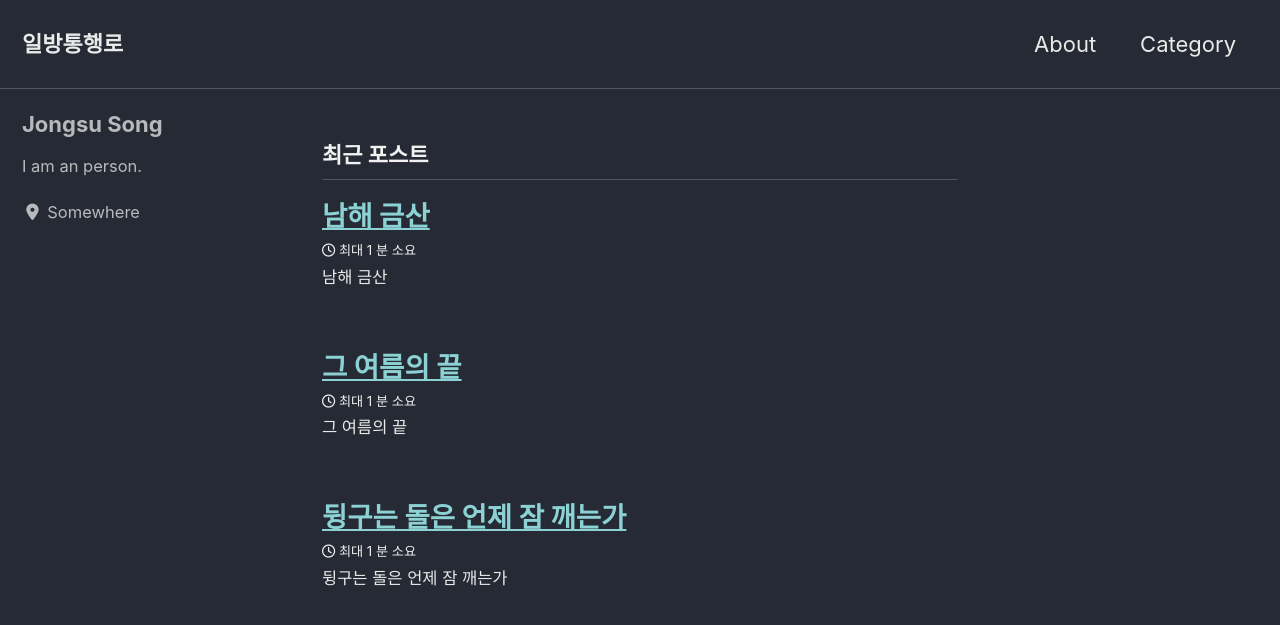
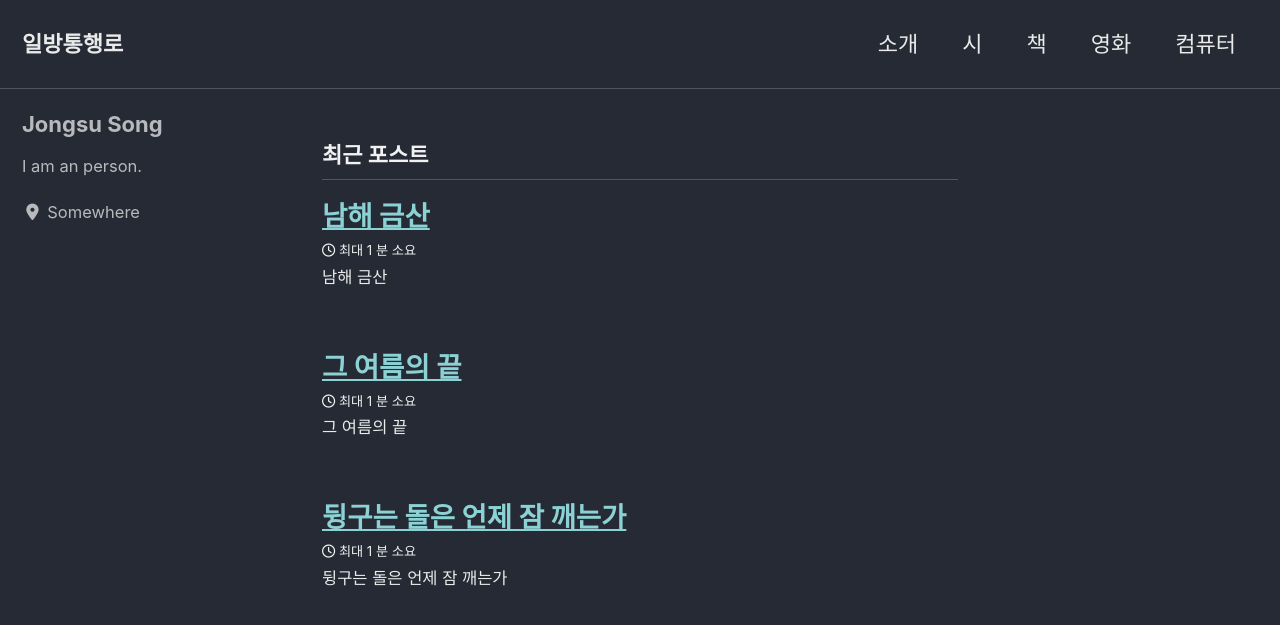
Before and after one commit to justinjongsusong/justinjongsusong.github.io, a Jekyll site: the page built from index.html, in a window 1280 px wide and 900 px high. Shown: the top 625 px of the window. Built offline with Jekyll 4.4.1, drawn with Linux system fonts in a browser that asks for light colours; cached includes are drawn as plain includes; nearby versions of some CDN libraries; the list of posts is cut into pages by our own code.

Commit message:
Update navigation.yml

```diff
--- a/_data/navigation.yml
+++ b/_data/navigation.yml
@@ -1,10 +1,12 @@
 # main links
 main:
-  - title: "About" # 네비게이션 바에 표시 되는 이름
+  - title: "소개" # 네비게이션 바에 표시 되는 이름
     url: "/about/" # 클릭시 이동할 URL
-  - title: "Category"
-    url: /categories/
-  # - title: "Sample Collections"
-  #   url: /collection-archive/
-  # - title: "Sitemap"
-  #   url: /sitemap
+  - title: "시"
+    url: /시/
+  - title: "책"
+    url: /책/
+  - title: "영화"
+    url: /영화/
+  - title: "컴퓨터"
+    url: /컴퓨터/
```
